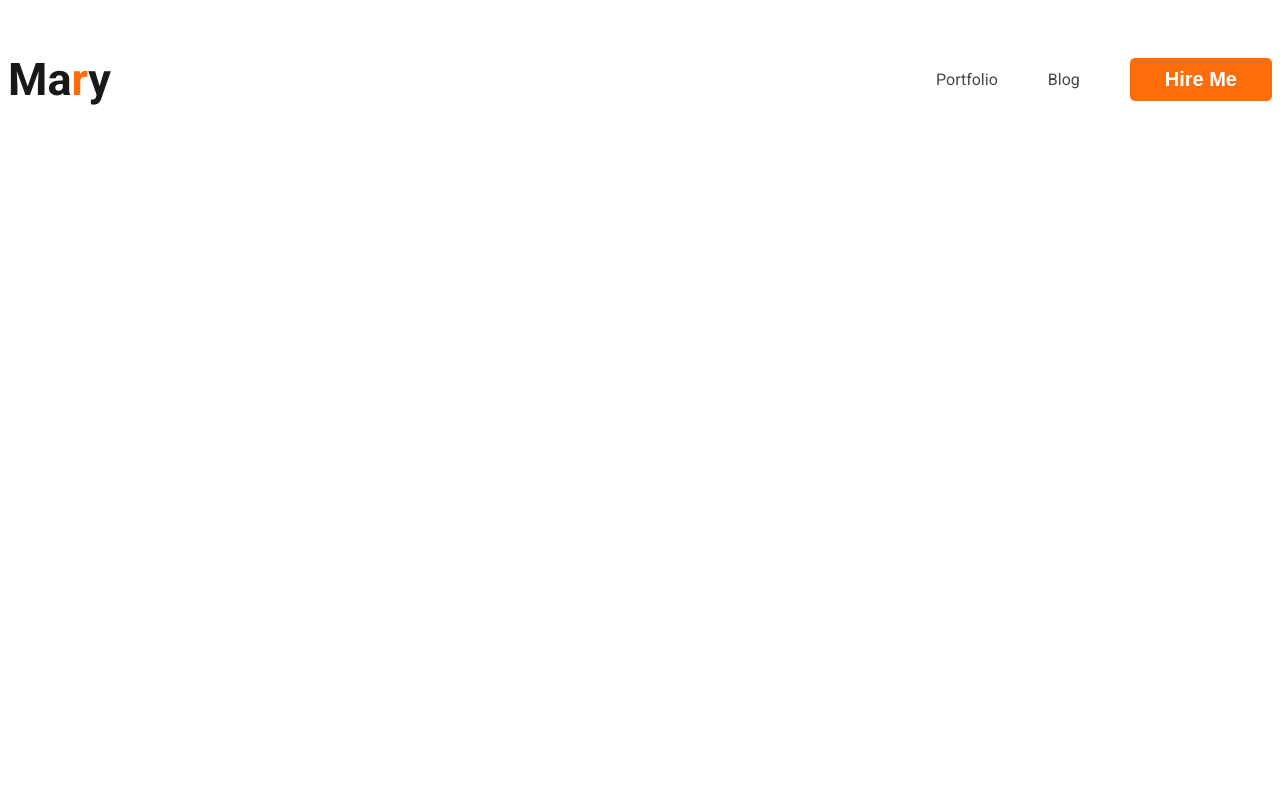
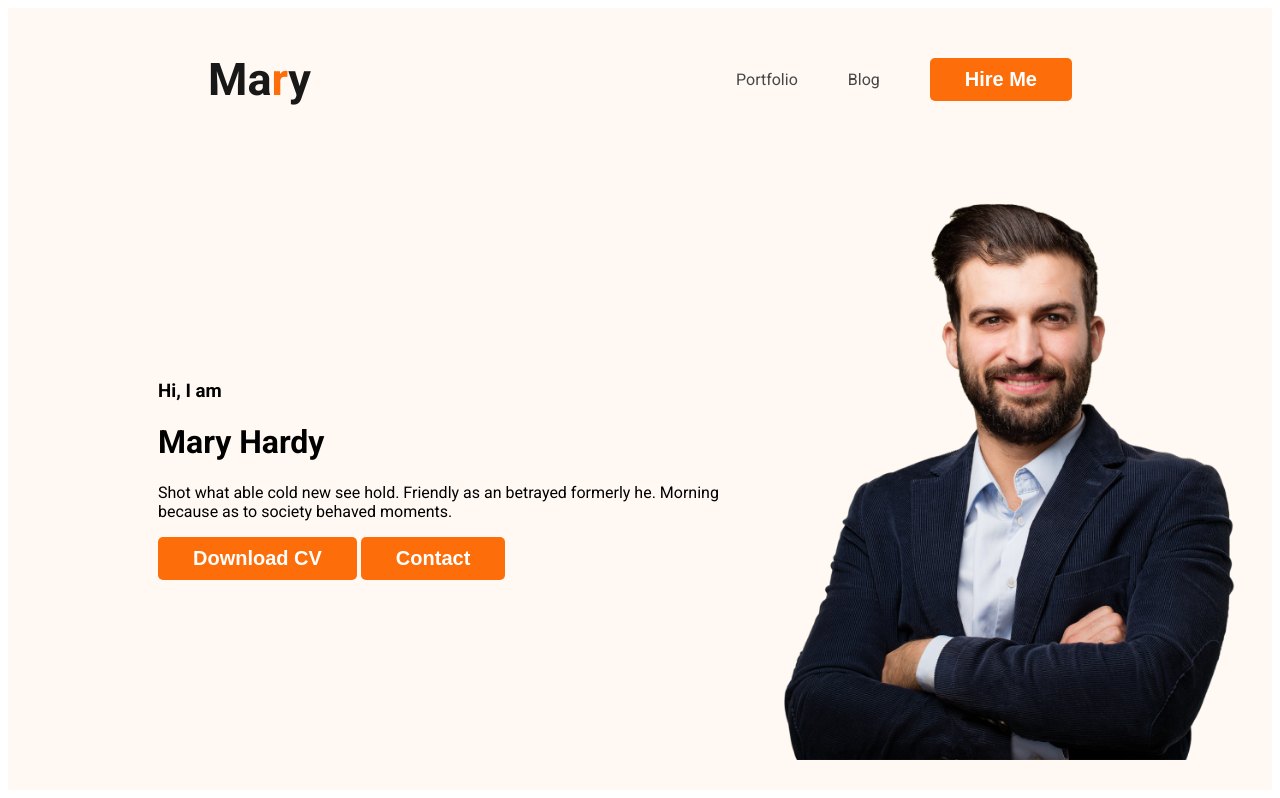
Before and after one commit to shahadathhs/developer-portfolio, a plain HTML site: page index.html in a window 1280 px wide. Drawn offline with Linux system fonts and the light colour scheme.

Commit message:
add new content in header

```diff
--- a/index.html
+++ b/index.html
@@ -13,7 +13,7 @@
   <link rel="stylesheet" href="styles/portfolio.css">
 </head>
 <body>
-  <header>
+  <header class="header">
     <nav>
       <h3 class="nav-title">Ma<span class="text-primary">r</span>y</h3>
       <ul>
@@ -22,6 +22,20 @@
         <button class="btn-primary"><a href=""></a>Hire Me</button>
       </ul>
     </nav>
+
+    <div class="bannar">
+      <div class="bannar-content">
+        <h3 class="bannar-greeting">Hi, I am</h3>
+        <h1 class="bannar-name">Mary Hardy</h1>
+        <p>Shot what able cold new see hold.
+          Friendly as an betrayed formerly he.
+          Morning because as to society behaved moments.
+        </p>
+        <button class="btn-primary">Download CV</button>
+        <button class="btn-primary">Contact</button>
+      </div>
+      <img class="profile-pic" src="images/hardy.png" alt="Coming soon">
+    </div>
   </header>
   <main>
 
--- a/styles/portfolio.css
+++ b/styles/portfolio.css
@@ -25,6 +25,8 @@ body{
 nav{
   display: flex;
   justify-content: space-between;
+  align-items: center;
+  margin: 0 200px;
 }
 
 .nav-title{
@@ -47,3 +49,18 @@ nav a {
   text-decoration: none;
   color: #474747;
 }
+
+/* header related class */
+.header{
+  background: #FFF8F3;
+}
+
+.bannar{
+  padding: 30px 30px 30px 150px;
+  display: flex;
+  align-items: center;
+}
+
+.bannar .profile-pic{
+  width: 500px;
+}
```
